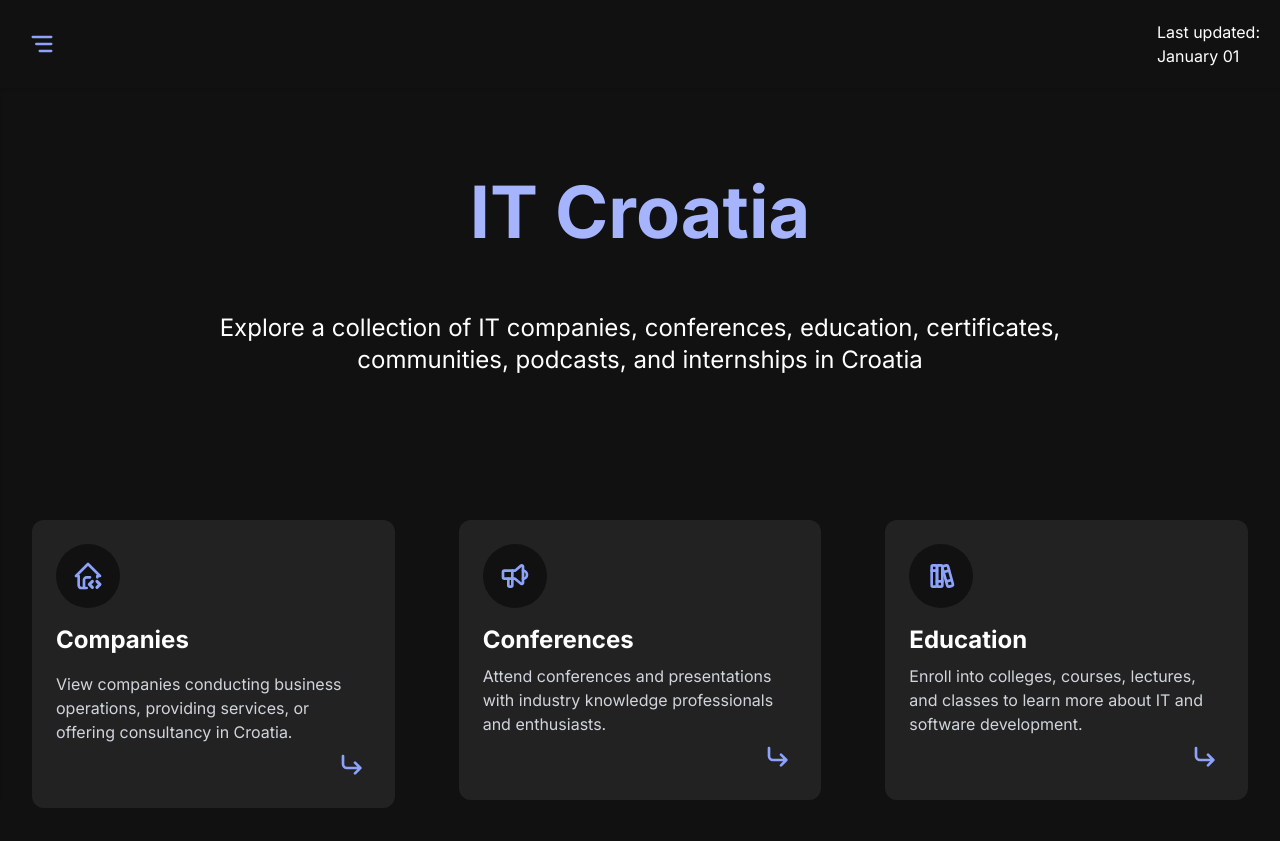
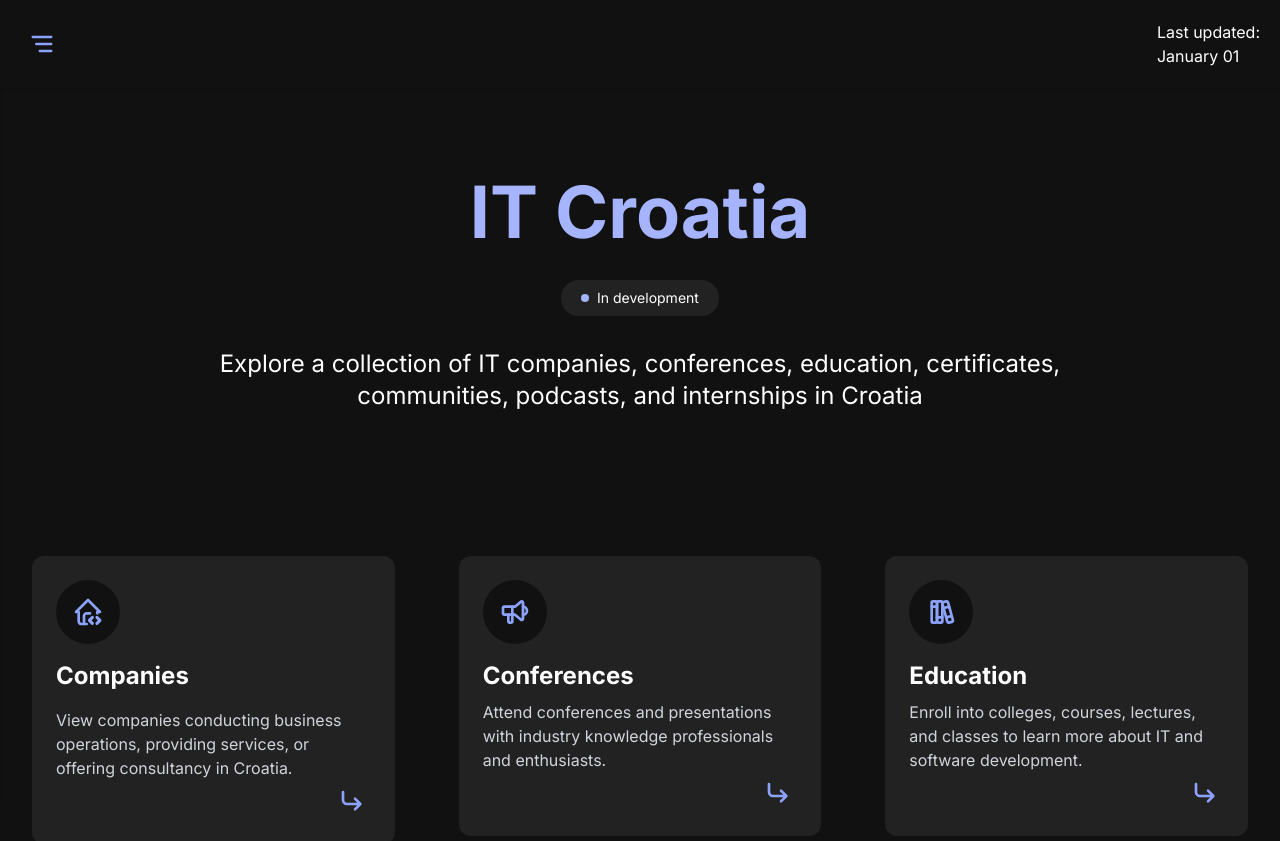
Before and after one commit to stefanicjuraj/it-croatia, a React (Vite) app: page / in a window 1280 px wide. Shown: the top 841 px of the page. Built offline with nearby package versions, Linux system fonts and the light colour scheme; no server answers.

Commit message:
style(pages): modify styling & add animation badge to Home page

```diff
--- a/src/pages/Home.tsx
+++ b/src/pages/Home.tsx
@@ -16,10 +16,16 @@ export default function Home() {
     return (
         <>
             <section className="max-w-screen-xl mx-auto mt-40 text-white" >
-                <div className="px-4 py-4 mt-40 mb-24 animation glow delay-1" >
-                    <h1 className="mb-16 font-bold text-center text-indigo-300 text-7xl">
+                <div className="px-4 py-4 mt-40 mb-24 animation glow delay-1 text-center">
+                    <h1 className="mb-8 font-bold text-center text-indigo-300 text-7xl">
                         IT Croatia
                     </h1>
+                    <p className="mx-auto mb-8 text-sm text-center inline-flex bg-[#222] px-5 py-2 rounded-full">
+                        <span className="flex items-center mx-auto">
+                            <span className="flex w-2 h-2 mr-2 bg-indigo-300 rounded-full animate-pulse"></span>
+                        </span>
+                        In development
+                    </p>
                     <p className="w-full mx-auto text-xl text-center sm:w-4/5 sm:text-2xl">
                         Explore a collection of IT companies, conferences, education, certificates, communities, podcasts, and internships in Croatia
                     </p>
```
